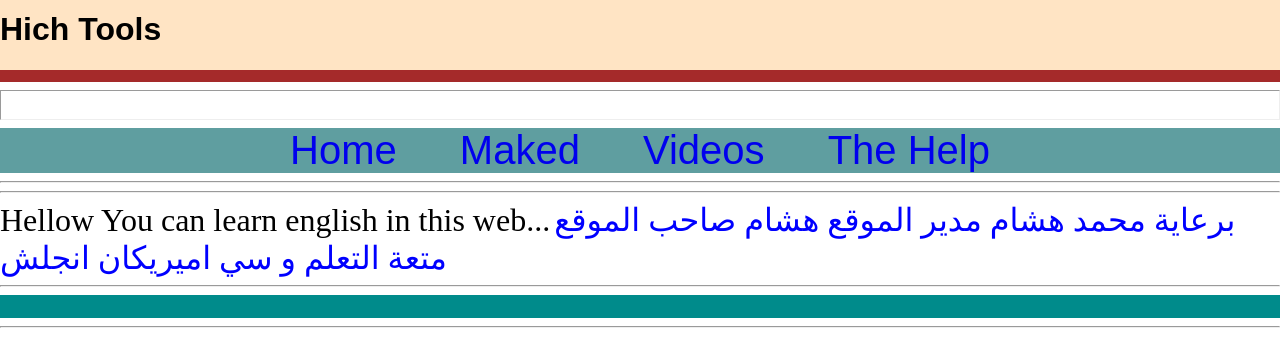
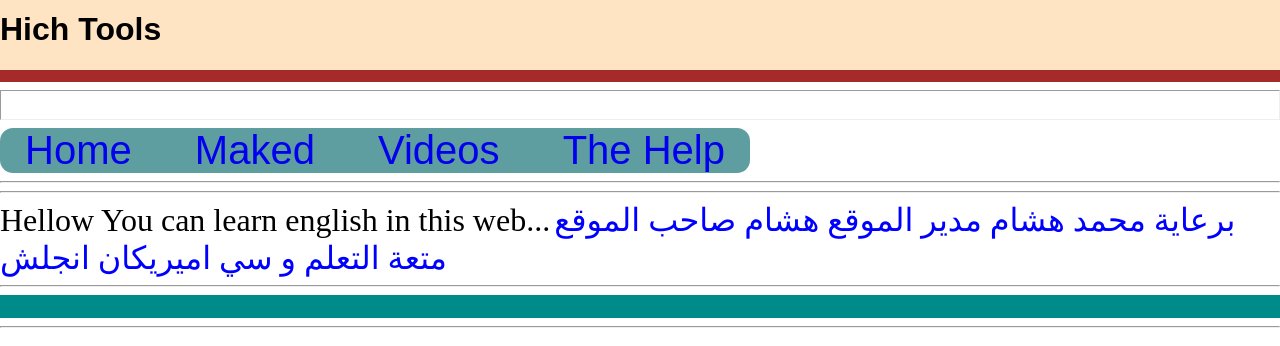
Before and after one commit to Mohamedram345/Hich-Learner-z, a plain HTML site: page index.html in a window 1280 px wide. Shown: the part 137-483 px from the top of the page. Drawn offline with Linux system fonts and the light colour scheme.

Commit message:
Update index.html

```diff
--- a/index.html
+++ b/index.html
@@ -79,7 +79,8 @@ a{
 }
 .lm{
 background-color:cadetblue;
-
+border-radius:13px;
+width:750px;
 }
 .gad{
 background-color:darkcyan;
```
